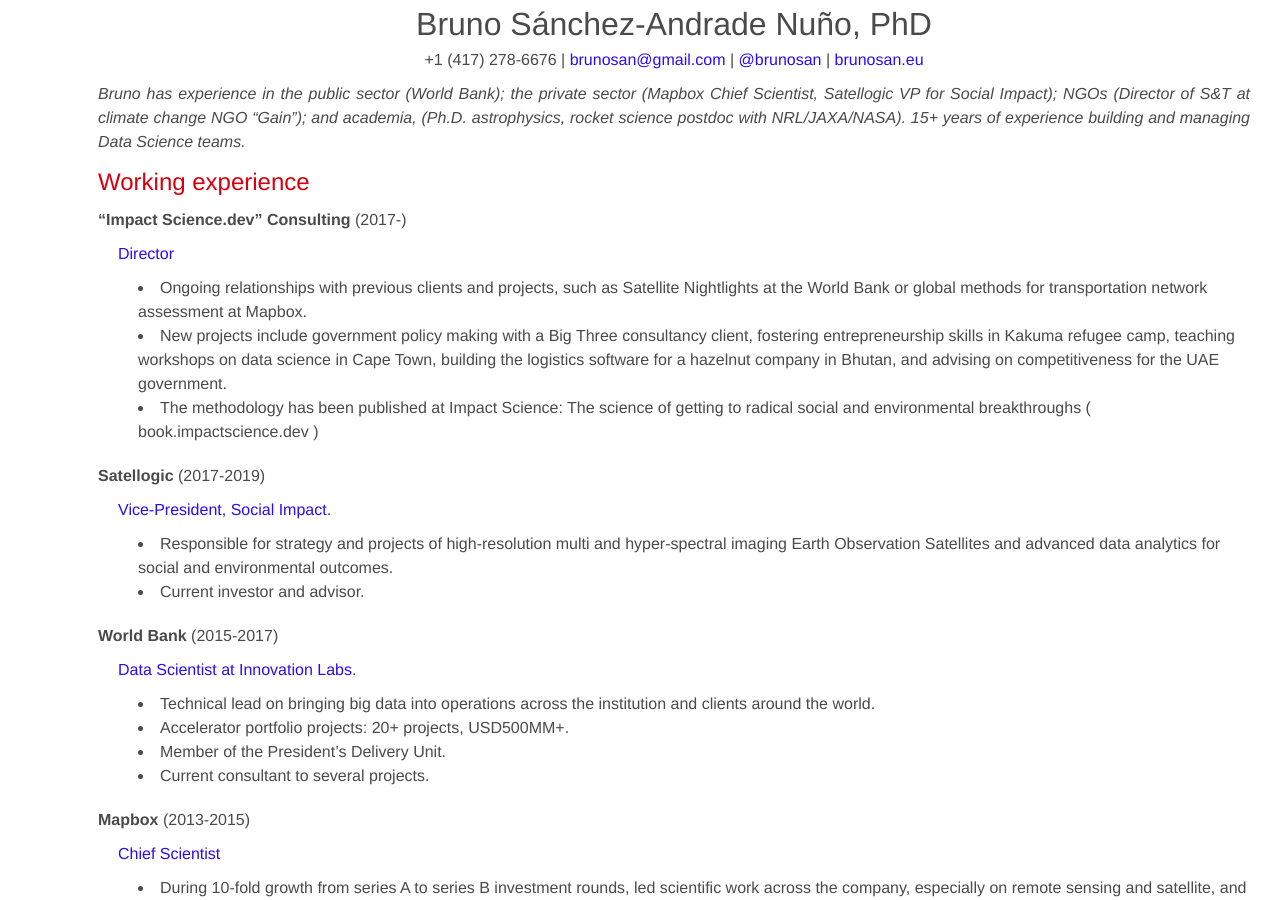
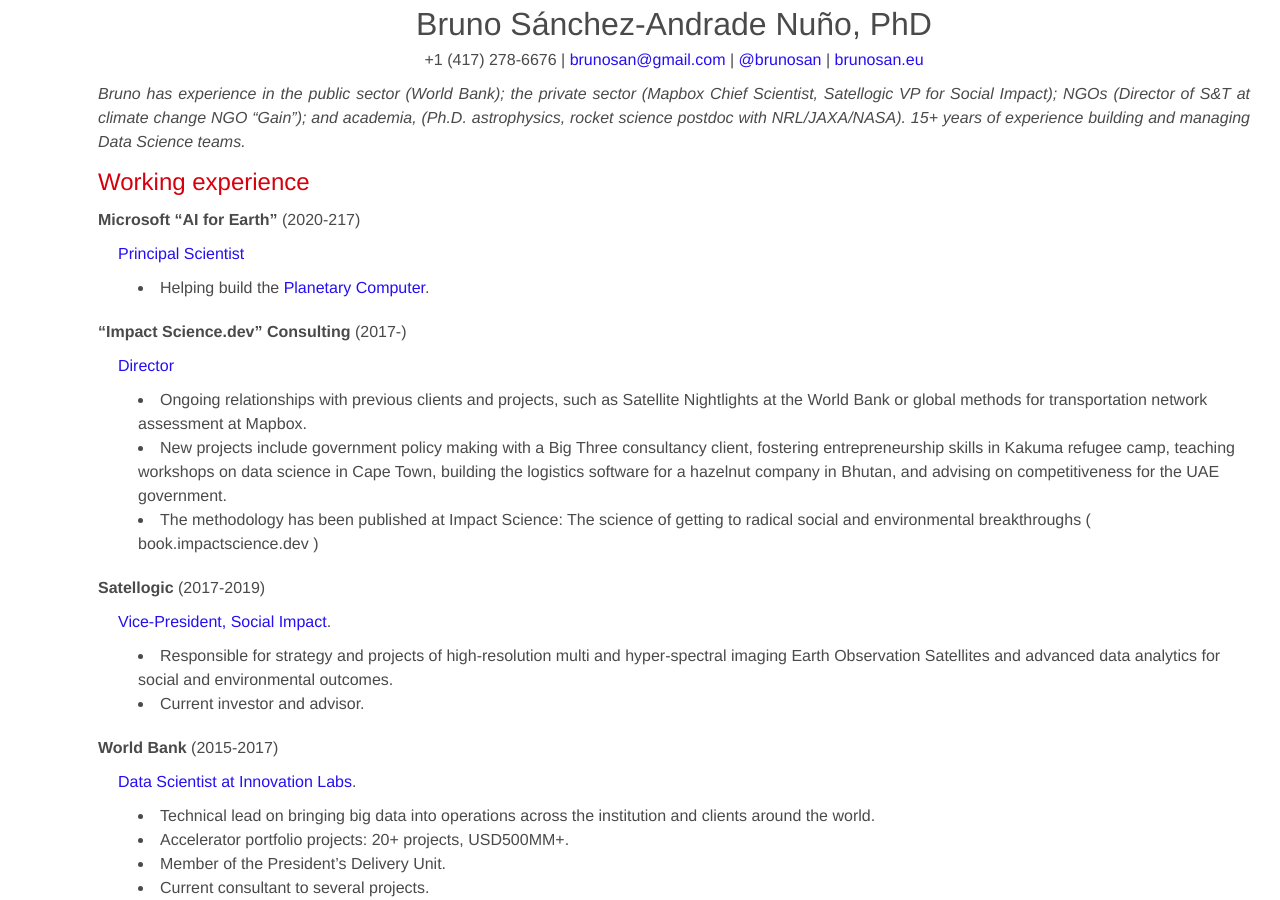
Before and after one commit to brunosan/cv, a Jekyll site: the page built from index.md, in a window 1280 px wide and 900 px high. Built offline with Jekyll 4.4.1, drawn with Linux system fonts in a browser that asks for light colours.

Commit message:
Add Microsoft

```diff
--- a/index.md
+++ b/index.md
@@ -9,6 +9,11 @@
 *Bruno has experience in the public sector (World Bank); the private sector (Mapbox Chief Scientist, Satellogic VP for Social Impact); NGOs (Director of S&T at climate change NGO "Gain"); and academia, (Ph.D. astrophysics, rocket science postdoc with NRL/JAXA/NASA). 15+ years of experience building and managing Data Science teams.*
 
 ## Working experience ##
+
+**Microsoft "AI for Earth"** (2020-217)
+>[Principal Scientist](https://www.microsoft.com/en-us/ai/ai-for-earth)
+ * Helping build the [Planetary Computer](https://innovation.microsoft.com/en-us/planetary-computer).
+
 
 **"Impact Science.dev" Consulting** (2017-)
  >[Director](https://impactscience.dev/)
```
